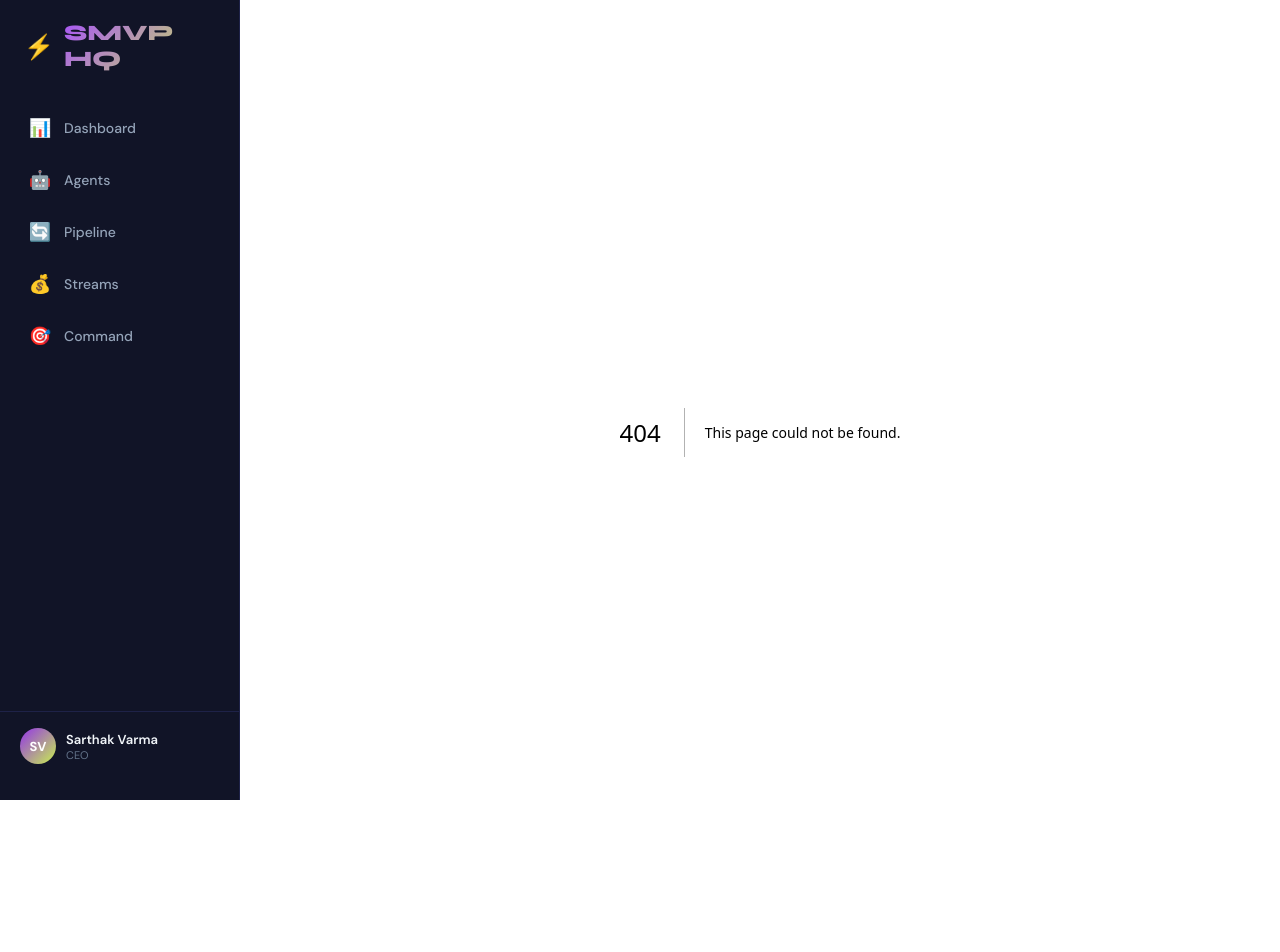
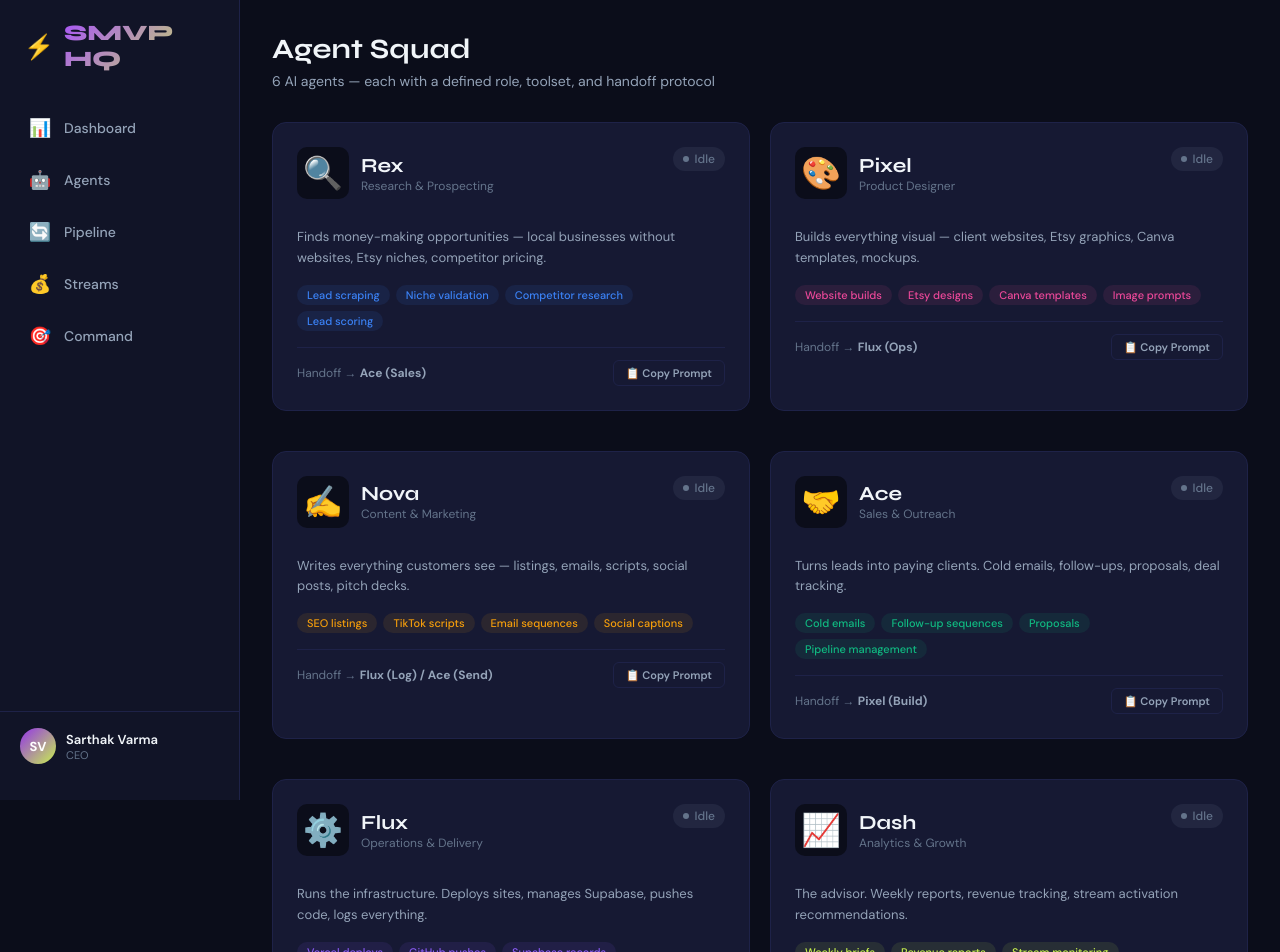
Before and after one commit to TheSolutionMVP/smvp-hq, a Next.js app in the folder dashboard/: page /agents in a window 1280 px wide. Before the commit this address had no page. Shown: the top 952 px of the page. Before the commit the page ends 864 px from the top, so only its background shows below. Built offline with nearby package versions, Linux system fonts and the light colour scheme.

Commit message:
Create page.js

```diff
--- /dev/null
+++ b/dashboard/app/agents/page.js
@@ -0,0 +1,154 @@
+'use client'
+import { useState } from 'react'
+
+const AGENTS = [
+  {
+    name: 'Rex',
+    emoji: '🔍',
+    role: 'Research & Prospecting',
+    status: 'idle',
+    color: '#3B82F6',
+    description: 'Finds money-making opportunities — local businesses without websites, Etsy niches, competitor pricing.',
+    tasks: ['Lead scraping', 'Niche validation', 'Competitor research', 'Lead scoring'],
+    handoff: 'Ace (Sales)',
+    promptFile: 'agents/rex.md',
+  },
+  {
+    name: 'Pixel',
+    emoji: '🎨',
+    role: 'Product Designer',
+    status: 'idle',
+    color: '#EC4899',
+    description: 'Builds everything visual — client websites, Etsy graphics, Canva templates, mockups.',
+    tasks: ['Website builds', 'Etsy designs', 'Canva templates', 'Image prompts'],
+    handoff: 'Flux (Ops)',
+    promptFile: 'agents/pixel.md',
+  },
+  {
+    name: 'Nova',
+    emoji: '✍️',
+    role: 'Content & Marketing',
+    status: 'idle',
+    color: '#F59E0B',
+    description: 'Writes everything customers see — listings, emails, scripts, social posts, pitch decks.',
+    tasks: ['SEO listings', 'TikTok scripts', 'Email sequences', 'Social captions'],
+    handoff: 'Flux (Log) / Ace (Send)',
+    promptFile: 'agents/nova.md',
+  },
+  {
+    name: 'Ace',
+    emoji: '🤝',
+    role: 'Sales & Outreach',
+    status: 'idle',
+    color: '#10B981',
+    description: 'Turns leads into paying clients. Cold emails, follow-ups, proposals, deal tracking.',
+    tasks: ['Cold emails', 'Follow-up sequences', 'Proposals', 'Pipeline management'],
+    handoff: 'Pixel (Build)',
+    promptFile: 'agents/ace.md',
+  },
+  {
+    name: 'Flux',
+    emoji: '⚙️',
+    role: 'Operations & Delivery',
+    status: 'idle',
+    color: '#8B5CF6',
+    description: 'Runs the infrastructure. Deploys sites, manages Supabase, pushes code, logs everything.',
+    tasks: ['Vercel deploys', 'GitHub pushes', 'Supabase records', 'Delivery tracking'],
+    handoff: 'Dash (Revenue)',
+    promptFile: 'agents/flux.md',
+  },
+  {
+    name: 'Dash',
+    emoji: '📈',
+    role: 'Analytics & Growth',
+    status: 'idle',
+    color: '#C8F04E',
+    description: 'The advisor. Weekly reports, revenue tracking, stream activation recommendations.',
+    tasks: ['Weekly briefs', 'Revenue reports', 'Stream monitoring', 'Growth recommendations'],
+    handoff: 'Routes to correct agent',
+    promptFile: 'agents/dash.md',
+  },
+]
+
+export default function AgentsPage() {
+  const [selectedAgent, setSelectedAgent] = useState(null)
+  const [copiedAgent, setCopiedAgent] = useState(null)
+
+  function handleCopyPrompt(agent) {
+    // In production, this would fetch the .md file content
+    setCopiedAgent(agent.name)
+    setTimeout(() => setCopiedAgent(null), 2000)
+  }
+
+  return (
+    <div>
+      <div className="page-header">
+        <h1 className="page-title">Agent Squad</h1>
+        <p className="page-subtitle">6 AI agents — each with a defined role, toolset, and handoff protocol</p>
+      </div>
+
+      <div className="grid-2" style={{ gap: '20px' }}>
+        {AGENTS.map(agent => (
+          <div
+            key={agent.name}
+            className="card"
+            style={{
+              cursor: 'pointer',
+              borderColor: selectedAgent === agent.name ? agent.color : undefined,
+              boxShadow: selectedAgent === agent.name ? `0 0 20px ${agent.color}22` : undefined,
+            }}
+            onClick={() => setSelectedAgent(selectedAgent === agent.name ? null : agent.name)}
+          >
+            <div style={{ display: 'flex', justifyContent: 'space-between', alignItems: 'flex-start' }}>
+              <div className="agent-header">
+                <div className="agent-emoji" style={{ fontSize: '32px', width: '52px', height: '52px' }}>
+                  {agent.emoji}
+                </div>
+                <div>
+                  <div className="agent-name" style={{ fontSize: '20px' }}>{agent.name}</div>
+                  <div className="agent-role">{agent.role}</div>
+                </div>
+              </div>
+              <span className={`agent-status ${agent.status}`}>
+                <span className="status-dot"></span>
+                {agent.status === 'active' ? 'Working' : 'Idle'}
+              </span>
+            </div>
+
+            <p style={{ fontSize: '13px', color: 'var(--text-secondary)', margin: '16px 0', lineHeight: '1.6' }}>
+              {agent.description}
+            </p>
+
+            <div style={{ display: 'flex', flexWrap: 'wrap', gap: '6px', marginBottom: '16px' }}>
+              {agent.tasks.map(task => (
+                <span key={task} style={{
+                  fontSize: '11px',
+                  padding: '3px 10px',
+                  borderRadius: '12px',
+                  background: `${agent.color}18`,
+                  color: agent.color,
+                  fontWeight: 500,
+                }}>
+                  {task}
+                </span>
+              ))}
+            </div>
+
+            <div style={{ display: 'flex', justifyContent: 'space-between', alignItems: 'center', borderTop: '1px solid var(--border)', paddingTop: '12px' }}>
+              <span style={{ fontSize: '12px', color: 'var(--text-muted)' }}>
+                Handoff → <strong style={{ color: 'var(--text-secondary)' }}>{agent.handoff}</strong>
+              </span>
+              <button
+                className="btn btn-skip"
+                style={{ fontSize: '11px', padding: '5px 12px' }}
+                onClick={(e) => { e.stopPropagation(); handleCopyPrompt(agent) }}
+              >
+                {copiedAgent === agent.name ? '✓ Copied!' : '📋 Copy Prompt'}
+              </button>
+            </div>
+          </div>
+        ))}
+      </div>
+    </div>
+  )
+                  }
```
